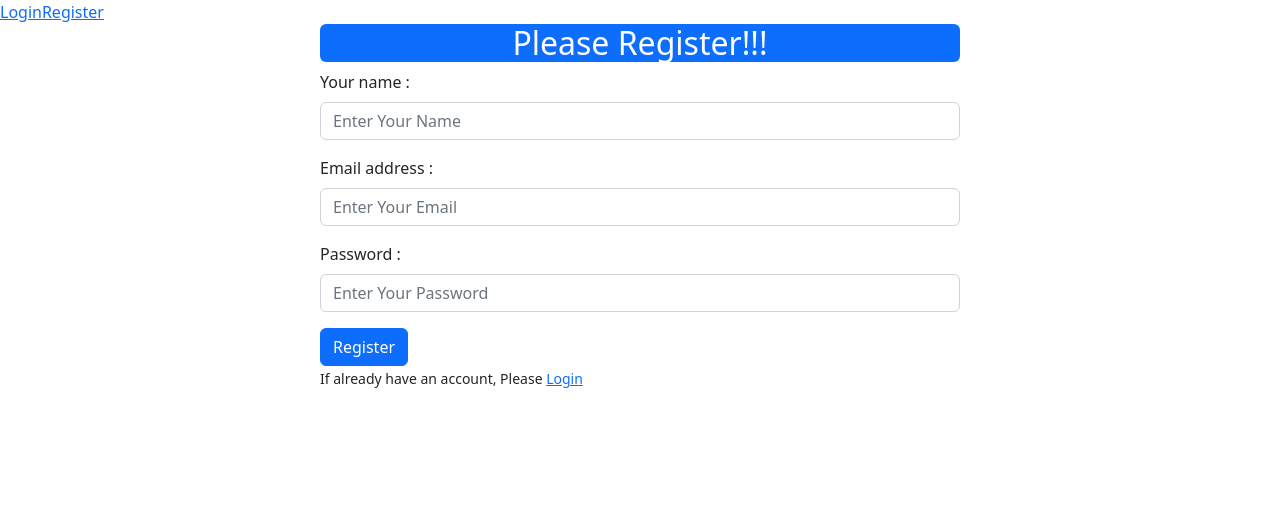
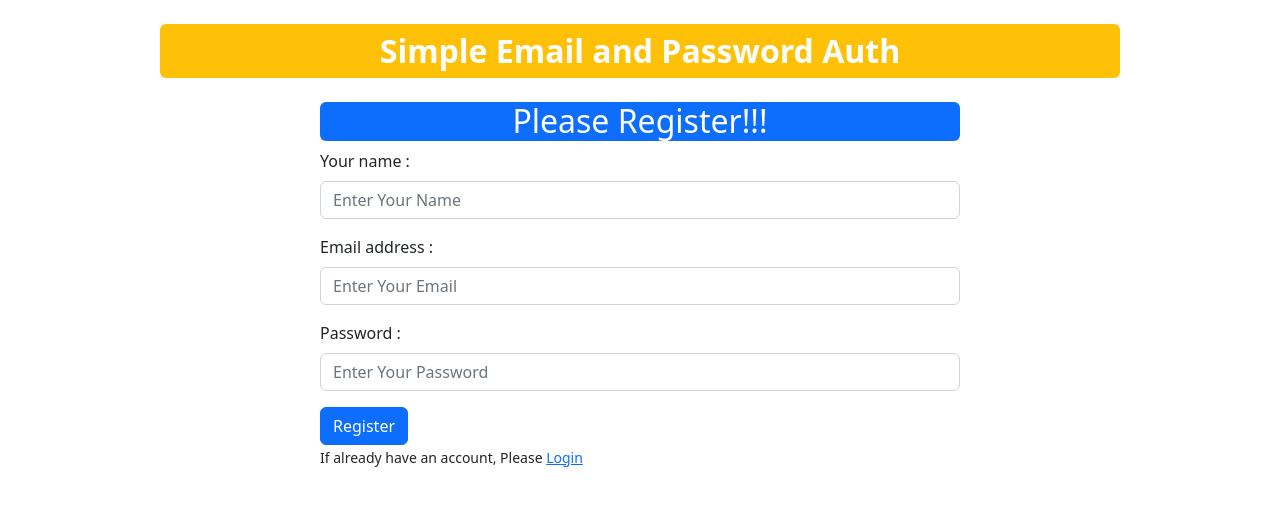
Before and after one commit to Jakaria230161/email-pass-authentication, a React (Create React App) app: page / in a window 1280 px wide. Shown: the top 506 px of the page. Built offline with nearby package versions, Linux system fonts and the light colour scheme.

Commit message:
projects done

```diff
--- a/src/App.js
+++ b/src/App.js
@@ -8,7 +8,7 @@ import LoginBootstrap from '../src/components/LoginBootstrap'
 const router = createBrowserRouter([
   {
     path: '/',
-    element: <Main>0</Main>,
+    element: <Main></Main>,
     children: [
       {
         path: '/',
--- a/src/components/layout/Main.js
+++ b/src/components/layout/Main.js
@@ -1,13 +1,10 @@
 import React from 'react';
-import { Link, Outlet } from 'react-router-dom';
+import { Outlet } from 'react-router-dom';
 
 const Main = () => {
     return (
         <div>
-            <nav>
-                <Link to = '/login'>Login</Link>
-                <Link to = '/register'>Register</Link>
-            </nav>
+            <h3 className='text-white bg-warning text-center my-4 mx-auto py-2 w-75 rounded fs-2 fw-semibold'>Simple Email and Password Auth</h3>
             <Outlet></Outlet>
         </div>
     );
```
